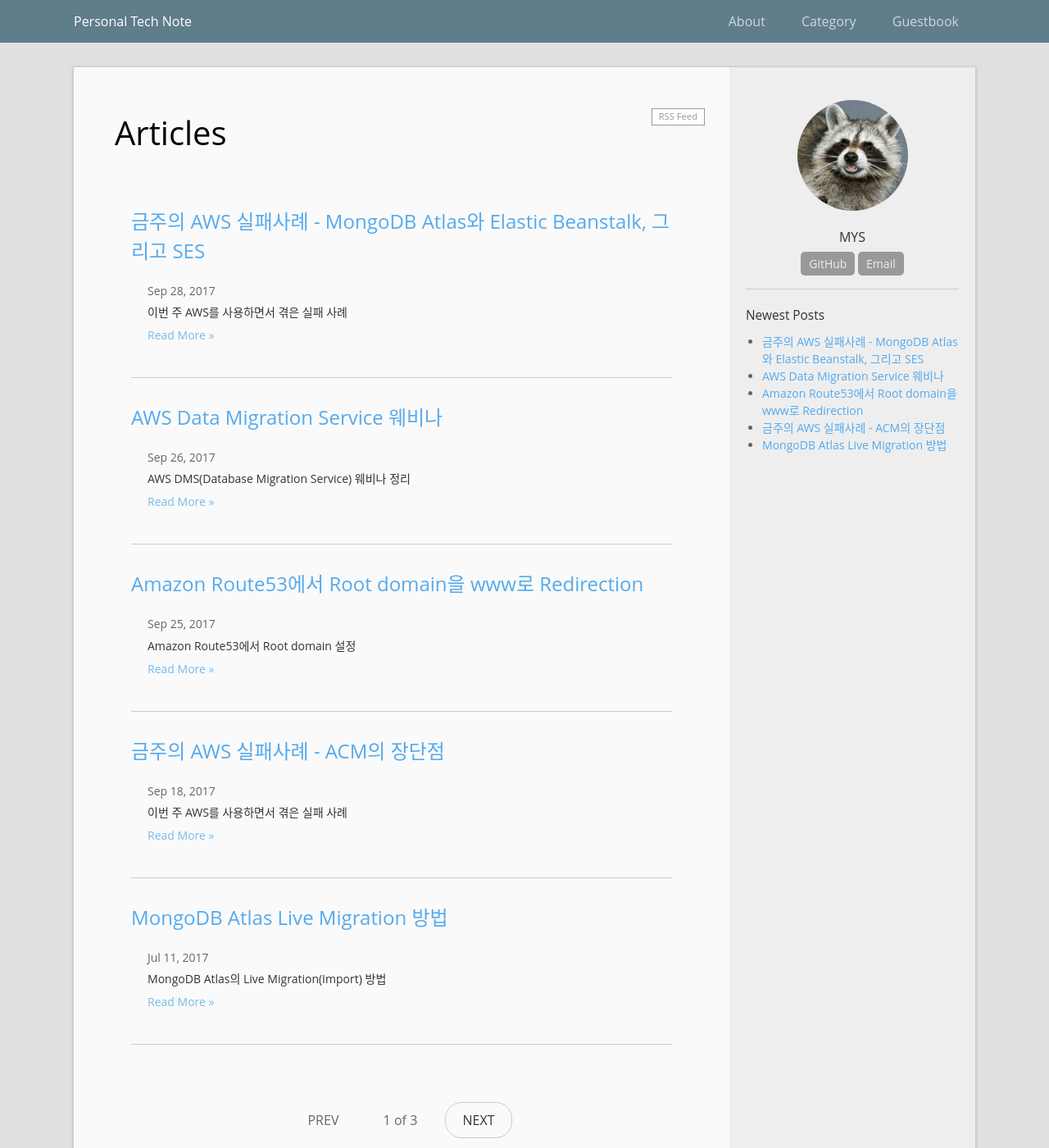
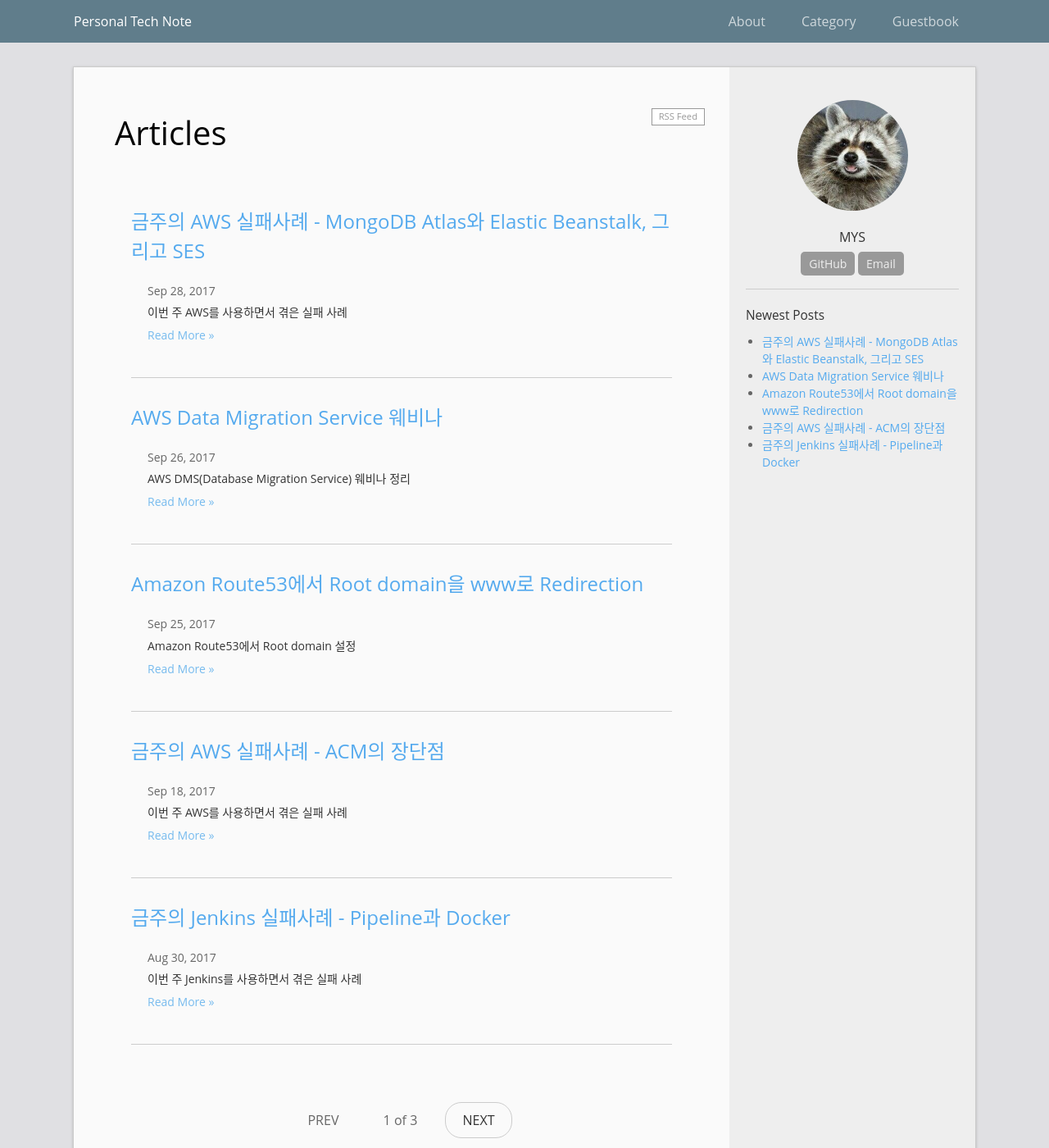
Before and after one commit to mystria/mystria.github.io, a Jekyll site: the page built from index.html, in a window 1280 px wide and 1400 px high. Shown: the whole window at 82% size. Built offline with Jekyll 4.4.1, drawn with Linux system fonts in a browser that asks for light colours; the list of posts is cut into pages by our own code.

Commit message:
New Post

```diff
--- a/_posts/draft-2017-08-30-fail-case-jenkins-pipeline-docker.md
+++ b/_posts/2017-08-30-fail-case-jenkins-pipeline-docker.md
@@ -1,8 +1,8 @@
 ---
 layout: post
-title:  "금주의 Jenkins 실패사례 - Pipeline"
+title:  "금주의 Jenkins 실패사례 - Pipeline과 Docker"
 date:   2017-08-30 12:00:00 +0900
-categories: Jenkins Pipeline Failure
+categories: Jenkins Pipeline Docker Failure
 comments: true
 ---
 # 이번 주 Jenkins를 사용하면서 겪은 실패 사례
```
